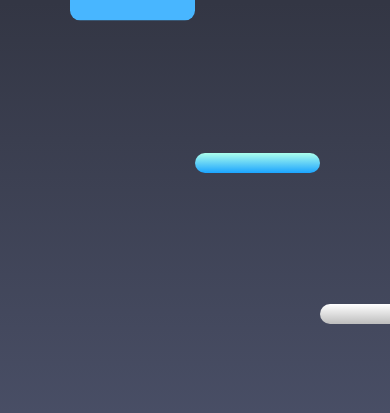
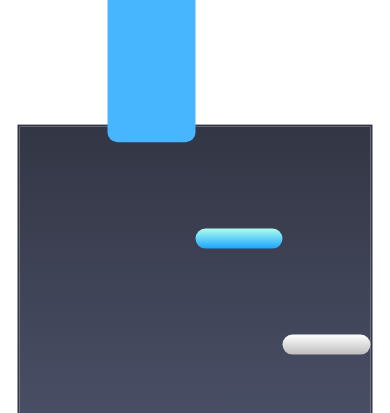
Before and after one commit to kevalsil/js-rhythm-game, a plain HTML site: page html/rhythm.html in a window 390 px wide. Shown: the top 413 px of the page. Drawn offline with Linux system fonts and the light colour scheme.

Commit message:
모바일 반응형

```diff
--- a/css/rhythm.css
+++ b/css/rhythm.css
@@ -3,9 +3,9 @@
     --myHPpercent: 100;
 
     font-family: '강한공군체';
-
 }
 
+/* 기본 스타일 (데스크톱) */
 #container {
     position: fixed;
     top: 0;
@@ -16,7 +16,24 @@
     min-width: 500px;
     height: 100%;
     user-select: none;
+}
 
+/* 모바일 화면 대응 스타일 */
+@media (max-width: 768px) {
+    #container {
+        width: 90%; /* 화면의 전체 너비를 사용 */
+        min-width: auto; /* 최소 너비 제한 제거 */
+        border: 2px solid rgb(51, 54, 68); /* 모바일에서 border 두께 줄이기 */
+    }
+}
+
+/* 추가로 작은 모바일 화면 대응 */
+@media (max-width: 480px) {
+    #container {
+        top: 50%;
+        transform: translate(-50%, -50%);
+        height: 70%; /* 화면의 60% 정도를 차지 */
+    }
 }
 
 @keyframes stageClearAnimation {
--- a/html/rhythm.html
+++ b/html/rhythm.html
@@ -3,6 +3,8 @@
 
 <head>
     <meta charset="UTF-8">
+    <meta name="viewport" content="width=device-width, initial-scale=1.0, user-scalable=no">
+    <!-- 위 메타 태그는 확대를 방지합니다 -->
     <title>Rhythm</title>
     <link rel="stylesheet" href="../css/rhythm.css">
 </head>
@@ -80,5 +82,4 @@
 </body>
 
 </html>
-<script src="../js/api.js"></script>
 <script src="../js/rhythm.js"></script>
```
Also changed, not shown: html/result.html (+0 -1 lines).
